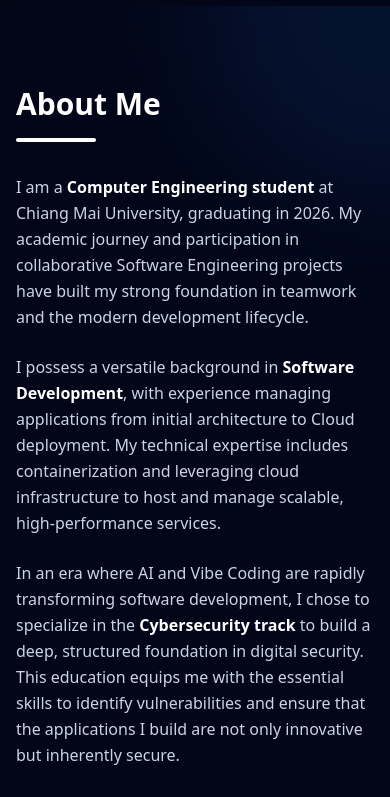
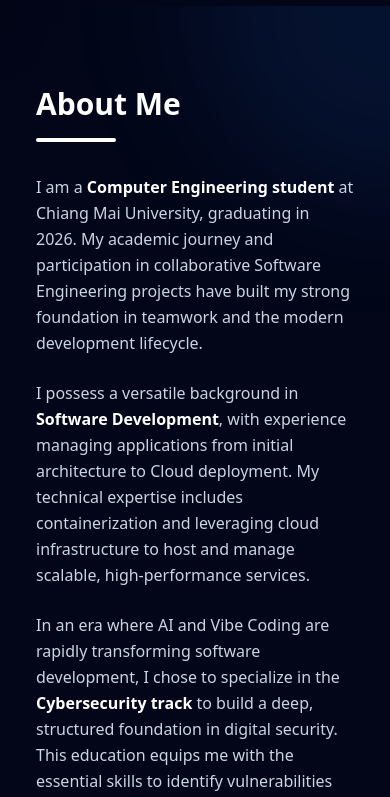
Before and after one commit to nathapatt/nathapat, a React (Vite) app: page / in a window 390 px wide. Shown: the part 838-1635 px from the top of the page. Built offline with nearby package versions, Linux system fonts and the light colour scheme.

Commit message:
feat: add responsive horizontal margin to About component's bio section on non-desktop screens

```diff
--- a/src/components/About.tsx
+++ b/src/components/About.tsx
@@ -13,7 +13,7 @@
                 <div className="max-w-6xl mx-auto grid grid-cols-1 lg:grid-cols-2 gap-12 lg:gap-20 items-start">
 
                     {/* Left Column: Bio & Resume */}
-                    <div className="space-y-8">
+                    <div className={`space-y-8 ${!isDesktop ? 'mx-5' : ''}`}>
                         {/* Header */}
                         <div>
                             <h2 className="text-3xl md:text-4xl font-bold text-white mb-4">
```
